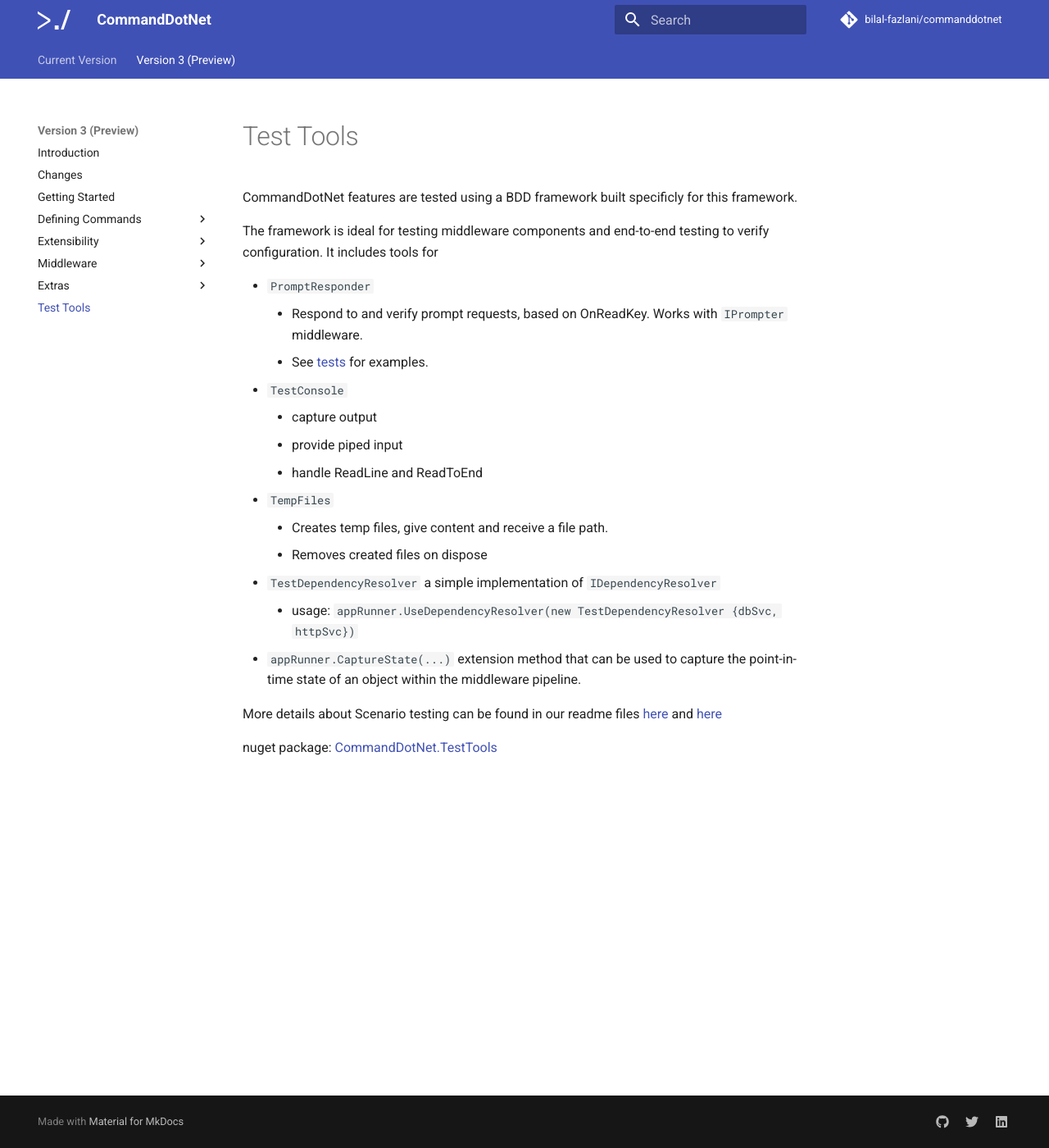
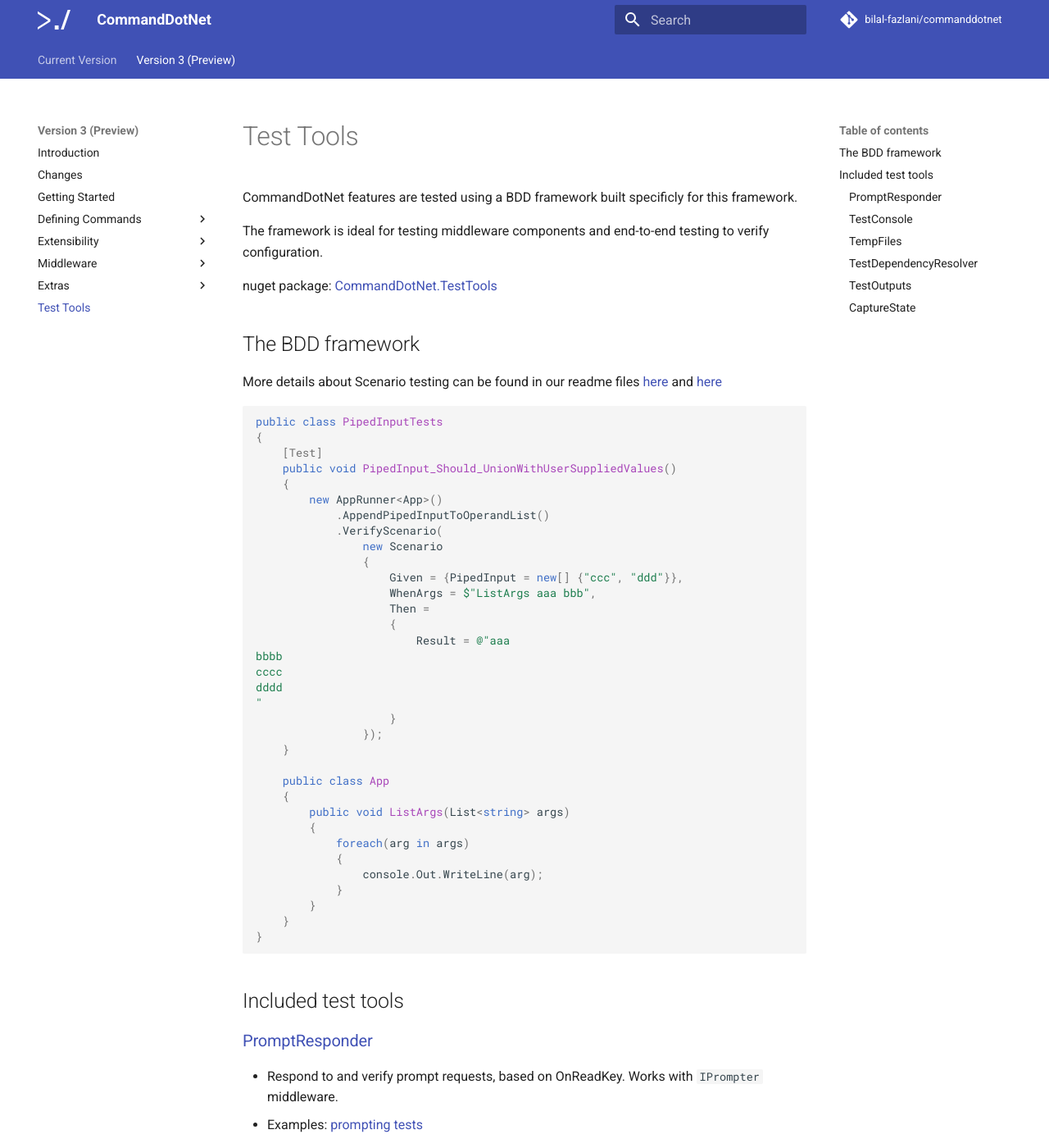
Before and after one commit to bilal-fazlani/commanddotnet, an MkDocs documentation site: the page built from docs/V3/test-tools.md, in a window 1280 px wide and 1400 px high. Shown: the whole window at 82% size. Built offline with MkDocs 1.6.1 and Material for MkDocs 9.7.7, drawn with Linux system fonts in a browser that asks for light colours; comment, search, counter and statistics services are not loaded; some of the changed text lies outside the part shown.

Commit message:
update test-tools.md with links and examples

````diff
--- a/docs/V3/test-tools.md
+++ b/docs/V3/test-tools.md
@@ -2,24 +2,88 @@
 
 CommandDotNet features are tested using a BDD framework built specificly for this framework.
 
-The framework is ideal for testing middleware components and end-to-end testing to verify configuration. It includes tools for
+The framework is ideal for testing middleware components and end-to-end testing to verify configuration.
 
-* `PromptResponder`
-    * Respond to and verify prompt requests, based on OnReadKey. Works with `IPrompter` middleware.
-    * See [tests](https://github.com/bilal-fazlani/commanddotnet/tree/beta-v3/master/CommandDotNet.Tests/FeatureTests/Prompting) for examples.
-* `TestConsole`
-    * capture output
-    * provide piped input
-    * handle ReadLine and ReadToEnd
-* `TempFiles`
-    * Creates temp files, give content and receive a file path.
-    * Removes created files on dispose
-* `TestDependencyResolver` a simple implementation of `IDependencyResolver`
-    * usage: `appRunner.UseDependencyResolver(new TestDependencyResolver {dbSvc, httpSvc})`
-* `appRunner.CaptureState(...)` extension method that can be used to capture the point-in-time state of an object within the middleware pipeline.
+nuget package: [CommandDotNet.TestTools](https://www.nuget.org/packages/CommandDotNet.TestTools)
+
+## The BDD framework
 
 More details about Scenario testing can be found in our readme files [here](https://github.com/bilal-fazlani/commanddotnet/blob/beta-v3/master/CommandDotNet.Tests/README.md)
 and [here](https://github.com/bilal-fazlani/commanddotnet/blob/beta-v3/master/CommandDotNet.Tests/FeatureTests/README.md)
 
 
-nuget package: [CommandDotNet.TestTools](https://www.nuget.org/packages/CommandDotNet.TestTools)
+```c#
+public class PipedInputTests
+{
+    [Test]
+    public void PipedInput_Should_UnionWithUserSuppliedValues()
+    {
+        new AppRunner<App>()
+            .AppendPipedInputToOperandList()
+            .VerifyScenario(
+                new Scenario
+                {
+                    Given = {PipedInput = new[] {"ccc", "ddd"}},
+                    WhenArgs = $"ListArgs aaa bbb",
+                    Then =
+                    {
+                        Result = @"aaa
+bbbb
+cccc
+dddd
+"
+                    }
+                });
+    }
+
+    public class App
+    {
+        public void ListArgs(List<string> args)
+        {
+            foreach(arg in args)
+            {
+                console.Out.WriteLine(arg);
+            }
+        }
+    }
+}
+```
+
+## Included test tools
+
+
+### [PromptResponder](https://github.com/bilal-fazlani/commanddotnet/blob/beta-v3/master/CommandDotNet.TestTools/Prompts/PromptResponder.cs)
+
+* Respond to and verify prompt requests, based on OnReadKey. Works with `IPrompter` middleware.
+* Examples: [prompting tests](https://github.com/bilal-fazlani/commanddotnet/tree/beta-v3/master/CommandDotNet.Tests/FeatureTests/Prompting)
+
+### [TestConsole](https://github.com/bilal-fazlani/commanddotnet/blob/beta-v3/master/CommandDotNet.TestTools/TestConsole.cs)
+
+* capture output for assertions
+* provide piped input
+* handle ReadLine and ReadToEnd
+
+### [TempFiles](https://github.com/bilal-fazlani/commanddotnet/blob/beta-v3/master/CommandDotNet.TestTools/TempFiles.cs)
+
+* Creates temp files, give content and receive a file path.
+* Removes created files on dispose
+* Examples: [ResponseFileTests](https://github.com/bilal-fazlani/commanddotnet/blob/beta-v3/master/CommandDotNet.Tests/FeatureTests/ResponseFileTests.cs)
+
+### [TestDependencyResolver](https://github.com/bilal-fazlani/commanddotnet/blob/beta-v3/master/CommandDotNet.TestTools/TestDependencyResolver.cs)
+
+```c#
+new AppRunner<App>()
+    .UseDependencyResolver(new TestDependencyResolver { dbSvc, httpSvc })
+    .VerifyScenario(scenario);
+```
+
+### [TestOutputs](https://github.com/bilal-fazlani/commanddotnet/blob/beta-v3/master/CommandDotNet.TestTools/TestOutputs.cs)
+
+`TestOutputs` can be added as a property to a test app and will be automatically injected by the test framework.
+
+This is useful for testing middleware and other extensions that can populate or modify arguments, by allowing you to capture those arguments and assert them in tests.
+
+### [CaptureState](https://github.com/bilal-fazlani/commanddotnet/blob/beta-v3/master/CommandDotNet.TestTools/AppRunnerTestExtensions.cs#L20)
+
+* `appRunner.CaptureState(...)` extension method that can be used to capture the point-in-time state of an object within the middleware pipeline.
+* Examples: [DefaultArityTests](https://github.com/bilal-fazlani/commanddotnet/blob/beta-v3/master/CommandDotNet.Tests/FeatureTests/Arguments/DefaultArityTests.cs) and [Options_Name_Tests](https://github.com/bilal-fazlani/commanddotnet/blob/beta-v3/master/CommandDotNet.Tests/FeatureTests/Arguments/Options_Name_Tests.cs)
````
